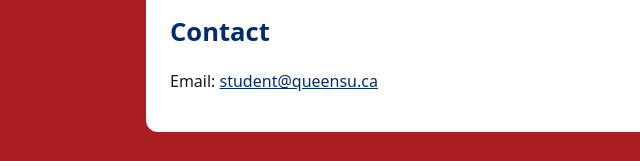
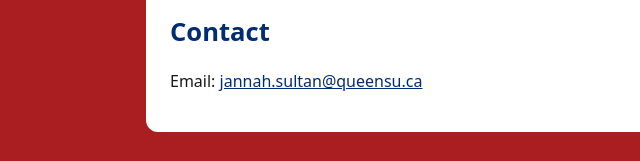
Before and after one commit to JannahSultan/queens-student-page, a plain HTML site: page index.html in a window 1280 px wide. Shown: the part 919-1080 px from the top of the page, 20-660 px from the left. Drawn offline with Linux system fonts and the light colour scheme.

Commit message:
Update index.html

```diff
--- a/index.html
+++ b/index.html
@@ -32,7 +32,7 @@
       </ul>
 
       <h2>Contact</h2>
-      <p>Email: <a href="jannah.sultan@queensu.ca">student@queensu.ca</a></p>
+      <p>Email: <a href="jannah.sultan@queensu.ca">jannah.sultan@queensu.ca</a></p>
     </main>
   </body>
 </html>
```
